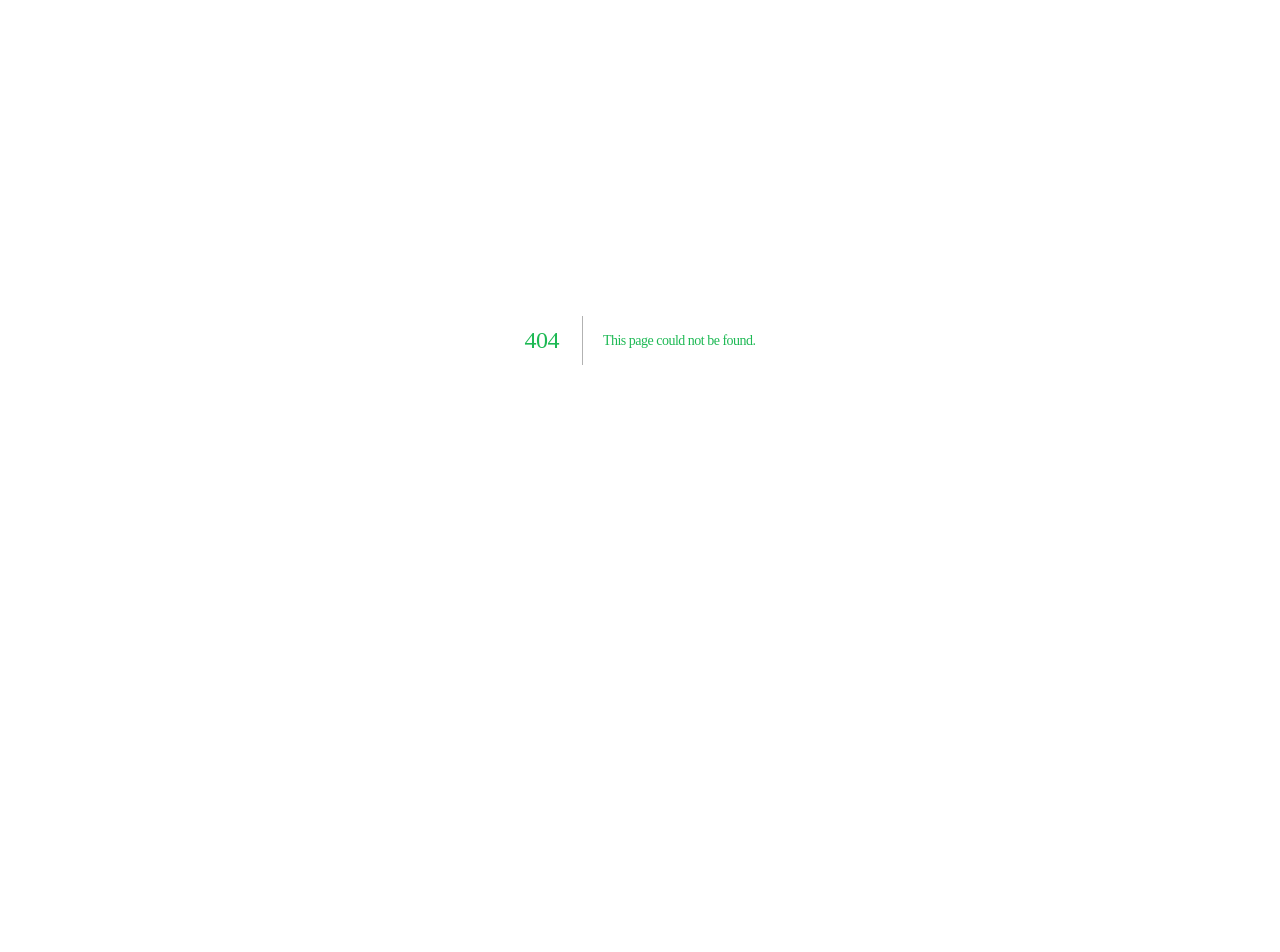
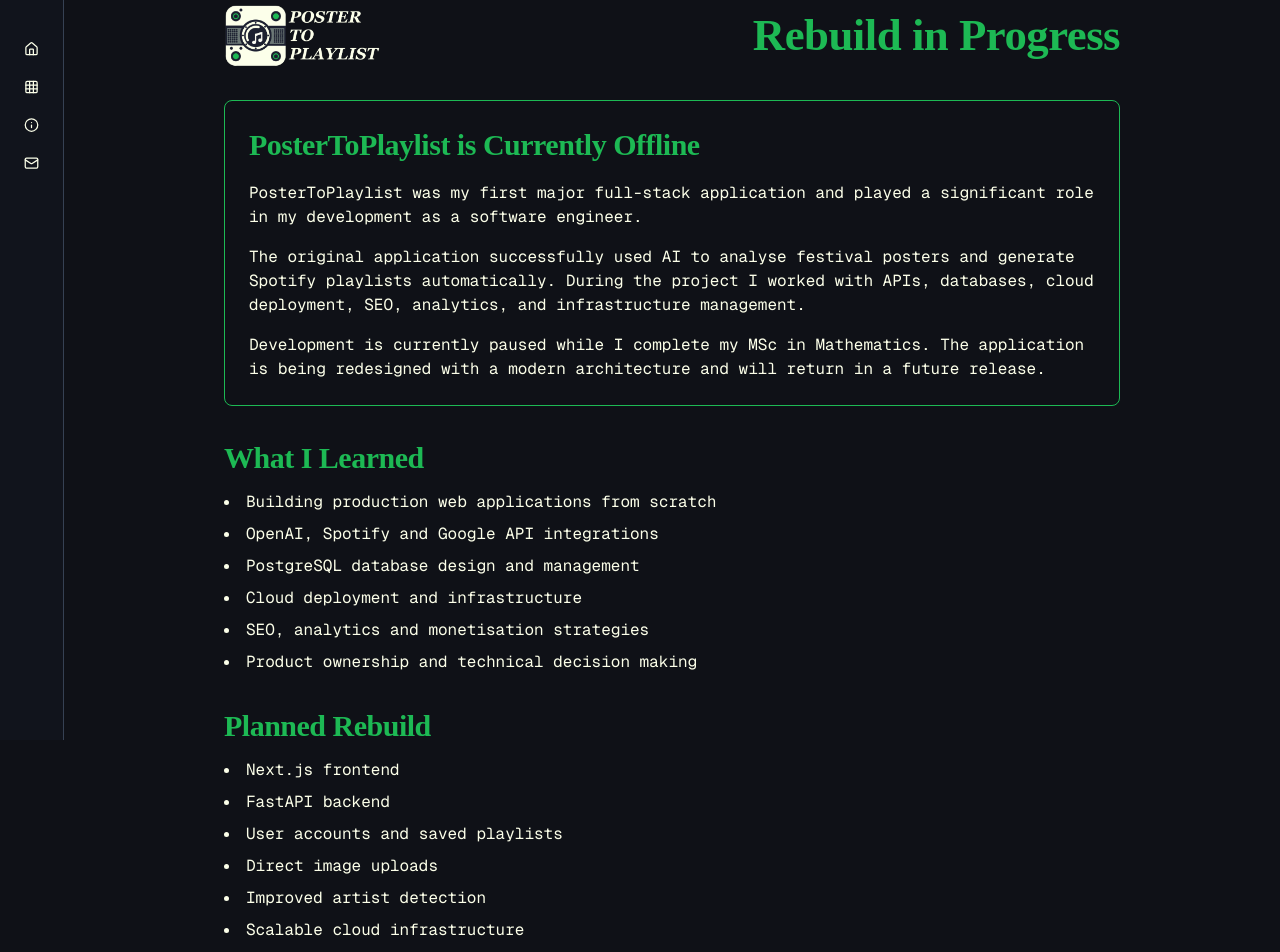
Before and after one commit to skermind/skerman-portfolio, a Next.js app: page /postertoplaylist-under-construction in a window 1280 px wide. Before the commit this address had no page. Shown: the part 60-1012 px from the top of the page. Before the commit the page ends 800 px from the top, so only its background shows below. Built offline with nearby package versions, Linux system fonts and the light colour scheme.

Commit message:
under constuciton poster to playlit page

```diff
--- /dev/null
+++ b/pages/postertoplaylist-under-construction.js
@@ -0,0 +1,98 @@
+import { Geist, Geist_Mono } from "next/font/google";
+import SidebarLayout from "@/components/SidebarLayout";
+
+const geistSans = Geist({
+  variable: "--font-geist-sans",
+  subsets: ["latin"],
+});
+
+const geistMono = Geist_Mono({
+  variable: "--font-geist-mono",
+  subsets: ["latin"],
+});
+
+export default function PosterToPlaylistUnderConstruction() {
+  return (
+    <SidebarLayout>
+      <main
+        className={`${geistSans.className} ${geistMono.className} min-h-screen bg-[#0f1117] text-[#fcffe9] p-8`}
+      >
+        <div className="max-w-4xl mx-auto">
+
+          <div className="flex items-center justify-between mb-8">
+            <img
+              src="/images/PosterToPlaylist.png"
+              alt="PosterToPlaylist Logo"
+              className="h-16 w-auto"
+            />
+            <h1 className="text-4xl font-bold text-[#1DB954]">
+              Rebuild in Progress
+            </h1>
+          </div>
+
+          <div className="border border-[#1DB954] rounded-lg p-6 mb-8">
+            <h2 className="text-2xl font-semibold mb-4 text-[#1DB954]">
+              PosterToPlaylist is Currently Offline
+            </h2>
+
+            <p className="mb-4">
+              PosterToPlaylist was my first major full-stack application and
+              played a significant role in my development as a software engineer.
+            </p>
+
+            <p className="mb-4">
+              The original application successfully used AI to analyse festival
+              posters and generate Spotify playlists automatically. During the
+              project I worked with APIs, databases, cloud deployment, SEO,
+              analytics, and infrastructure management.
+            </p>
+
+            <p>
+              Development is currently paused while I complete my MSc in
+              Mathematics. The application is being redesigned with a modern
+              architecture and will return in a future release.
+            </p>
+          </div>
+
+          <h2 className="text-2xl font-semibold mb-3 text-[#1DB954]">
+            What I Learned
+          </h2>
+
+          <ul className="list-disc list-inside mb-8 space-y-2">
+            <li>Building production web applications from scratch</li>
+            <li>OpenAI, Spotify and Google API integrations</li>
+            <li>PostgreSQL database design and management</li>
+            <li>Cloud deployment and infrastructure</li>
+            <li>SEO, analytics and monetisation strategies</li>
+            <li>Product ownership and technical decision making</li>
+          </ul>
+
+          <h2 className="text-2xl font-semibold mb-3 text-[#1DB954]">
+            Planned Rebuild
+          </h2>
+
+          <ul className="list-disc list-inside mb-8 space-y-2">
+            <li>Next.js frontend</li>
+            <li>FastAPI backend</li>
+            <li>User accounts and saved playlists</li>
+            <li>Direct image uploads</li>
+            <li>Improved artist detection</li>
+            <li>Scalable cloud infrastructure</li>
+          </ul>
+
+          <h2 className="text-2xl font-semibold mb-3 text-[#1DB954]">
+            Project Page
+          </h2>
+
+          <a
+            href="/projects/postertoplaylist"
+            className="text-[#1DB954] underline"
+          >
+            View project details
+          </a>
+
+        </div>
+      </main>
+    </SidebarLayout>
+  );
+}
--- a/pages/postertoplaylistapp.js
+++ b/pages/postertoplaylistapp.js
@@ -2,7 +2,7 @@
 
 export default function Redirect() {
   useEffect(() => {
-    window.location.href = 'https://app.postertoplaylist.com';
+    window.location.href = '/postertoplaylist-under-construction';
   }, []);
 
   return <p>Redirecting to app.postertoplaylist.com...</p>;
--- a/pages/projects/postertoplaylist.js
+++ b/pages/projects/postertoplaylist.js
@@ -114,7 +114,7 @@
               className="h-10 w-10"
             />
           <a
-              href="https://app.postertoplaylist.com"
+              href="/postertoplaylist-under-construction"
               className="text-[#1DB954] underline"
           >
               postertoplaylist.com
```
